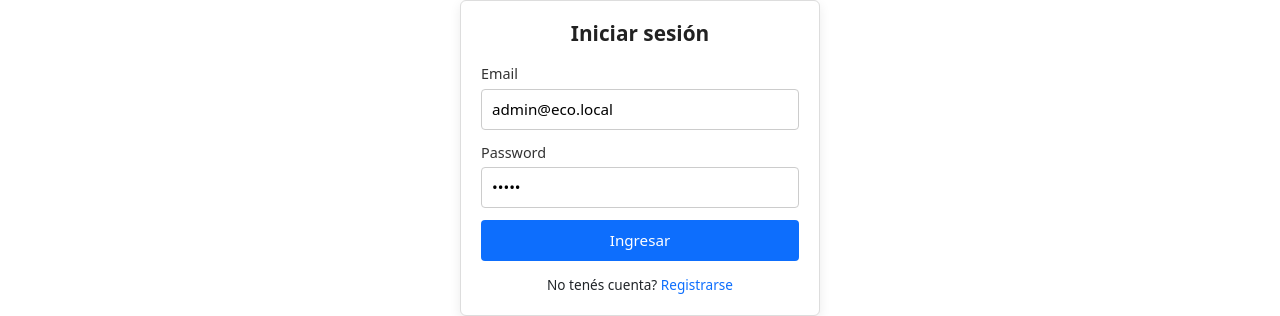
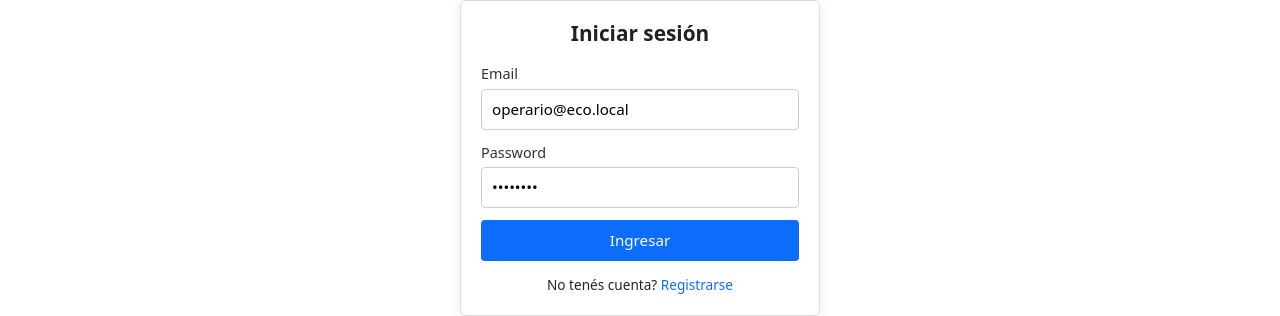
Before and after one commit to MoNRaSpGit/E-commerce, a React app: page /E-commerce/login in a window 1280 px wide. Shown: the part 255-571 px from the top of the page. Built offline with nearby package versions, Linux system fonts and the light colour scheme; the HTML template or start-up script is replaced by a standard one.

Commit message:
solucion de un bug visual

```diff
--- a/src/pages/Login.jsx
+++ b/src/pages/Login.jsx
@@ -10,8 +10,8 @@ export default function Login() {
   const { status, error } = useSelector(selectAuth);
   const isAuthed = useSelector(selectIsAuthed);
 
-  const [email, setEmail] = useState("admin@eco.local");
-  const [password, setPassword] = useState("admin");
+  const [email, setEmail] = useState("operario@eco.local");
+  const [password, setPassword] = useState("operario");
 
   useEffect(() => {
     if (isAuthed) navigate("/productos");
```
